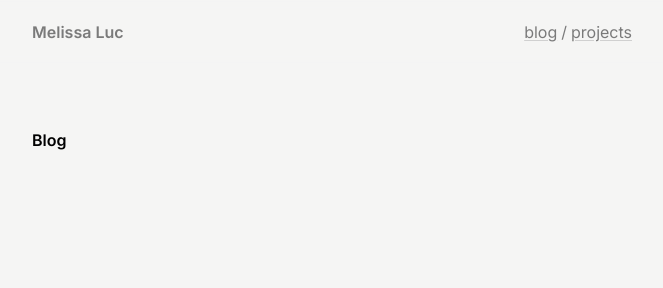
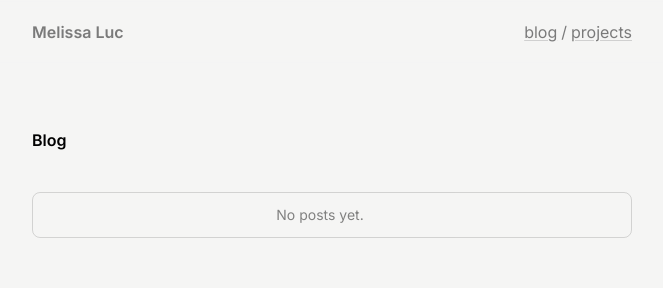
Before and after one commit to melissaluc/melissaluc.github.io, an Astro site: page /blog in a window 1280 px wide. Shown: the top 288 px of the page, 308-971 px from the left. Built offline with nearby package versions, Linux system fonts and the light colour scheme; Astro itself is replaced by a stand-in of ours; a web font is replaced by a local one.

Commit message:
added no posts div to blog page

```diff
--- a/src/pages/blog/index.astro
+++ b/src/pages/blog/index.astro
@@ -31,6 +31,7 @@ const years = Object.keys(posts).sort((a, b) => parseInt(b) - parseInt(a));
       <div class="animate font-semibold text-black dark:text-white">
         Blog
       </div>
+      {data.length > 0 ?
       <div class="space-y-4">
         {years.map(year => (
           <section class="animate space-y-4">
@@ -50,7 +51,12 @@ const years = Object.keys(posts).sort((a, b) => parseInt(b) - parseInt(a));
             </div>
           </section>
         ))}
+      </div> :
+      <div class="text-sm opacity-95 text-center py-3 px-4 pr-10 rounded-lg border border-black/15 dark:border-white/20 hover:bg-black/5 dark:hover:bg-white/5 hover:text-black dark:hover:text-white transition-colors duration-300 ease-in-out">
+        No posts yet.
       </div>
+
+      }
     </div>
   </Container>
 </PageLayout>
```
